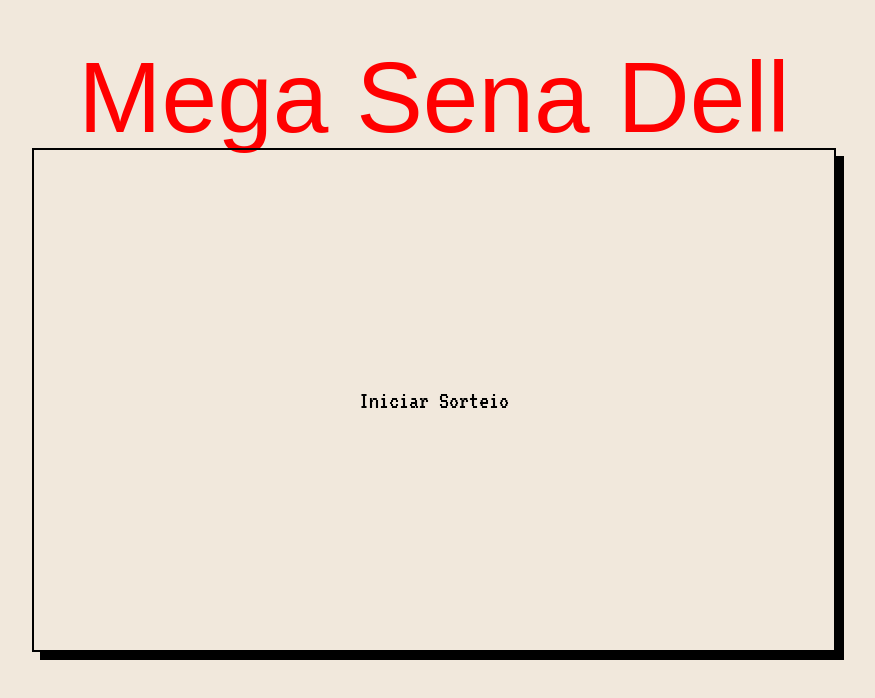
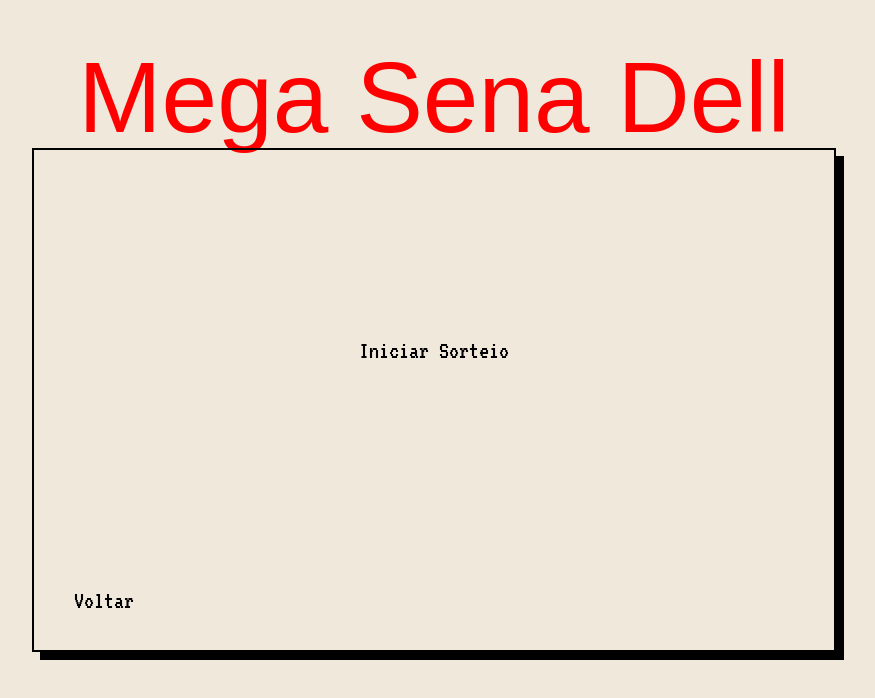
Before and after one commit to EnzoMN26/mega-sena-dell, a React (Vite) app: page /sorteio in a window 1280 px wide. Shown: the top 698 px of the page, without its empty margins (206-1081 px from the left). Built offline with nearby package versions, Linux system fonts and the light colour scheme; a web font is replaced by a local one.

Commit message:
fazendo o botao de voltar da lista de aposta e do sorteio

```diff
--- a/src/components/Lista.tsx
+++ b/src/components/Lista.tsx
@@ -1,13 +1,16 @@
 import { useRecoilState } from "recoil";
 import styles from "../styles/Lista.module.css"
 import { usuariosState } from "../resources/recoil";
+import { Link } from "react-router-dom";
 
 const Lista: React.FC = () => {
     const [usuarios, setUsuarios] = useRecoilState(usuariosState); //dados dos usuarios existentes
     return(
         <div id={styles.listaApostas}>
             {usuarios.some(usuario => usuario.aposta.length > 0) ?
-            <table id={styles.table}>
+            <>
+            <div id={styles.divTabela}>
+                <table>
                     <thead>
                         <tr>
                             <td>
@@ -40,6 +43,11 @@ const Lista: React.FC = () => {
                         }
                     </tbody>
                 </table>
+            </div>
+            <div id={styles.footer}>
+                <Link className={styles.link} to="/">Voltar</Link>
+            </div>
+            </>
             :
             <div id={styles.semApostas}>Não existem apostas no momento!</div>
             }
--- a/src/components/Sorteio.tsx
+++ b/src/components/Sorteio.tsx
@@ -112,8 +112,12 @@ const Sorteio: React.FC = () => {
                     <div id={styles.sorteando}>Sorteando</div>
                     <div id={styles.loader}></div>
                 </> :
-                <>
-                    <button className={styles.botao} onClick={() => realizarSorteio()}>Iniciar Sorteio</button>
+                <>  <div id={styles.divIniciar}>
+                        <button className={styles.botao} onClick={() => realizarSorteio()}>Iniciar Sorteio</button>
+                    </div>
+                    <div id={styles.footerInicial}>
+                        <Link className={styles.link} to="/">Voltar</Link>
+                    </div>
                 </> :
                 <div id={styles.resultado}>
                     <div id={styles.resultadoHeader}>
--- a/src/styles/Lista.module.css
+++ b/src/styles/Lista.module.css
@@ -6,8 +6,19 @@
     font-family: "VT323", monospace;
     font-size: 20px;
     align-items: center;
+    justify-content: space-around;
 }
 
+#divTabela{
+    display: flex;
+    flex-direction: column;
+    height: 80%;
+    width: 100%;
+    font-family: "VT323", monospace;
+    font-size: 20px;
+    justify-content: start;
+    align-items: center;
+}
 
 #tableBody{
     gap: 10px;
@@ -26,3 +37,24 @@ td{
     align-items: center;
     font-size: 25px;
 }
+
+#footer{
+    display: flex;
+    justify-content: start;
+    align-items: center;
+    width: 100%;
+    height: 20%;
+    padding-left: 10vh;
+}
+
+.link{
+    text-decoration: none;
+    color: black;
+    transition: 0.3s;
+    font-size: 25px;
+    font-family: "VT323", monospace;
+}
+
+.link:hover{
+    color: red;
+}
--- a/src/styles/Sorteio.module.css
+++ b/src/styles/Sorteio.module.css
@@ -76,6 +76,15 @@ td{
     margin-bottom: 2vh;
 }
 
+#footerInicial{
+    display: flex;
+    justify-content: start;
+    align-items: center;
+    width: 100%;
+    height: 20%;
+    padding-left: 10vh;
+}
+
 .link{
     text-decoration: none;
     color: black;
@@ -104,3 +113,11 @@ td{
     gap: 8px;
     width: 100%;
 }
+
+#divIniciar{
+    display: flex;
+    justify-content: center;
+    align-content: end;
+    width: 100%;
+    height: 80%;
+}
```
Lines whose indentation alone changed are shown as unchanged.
